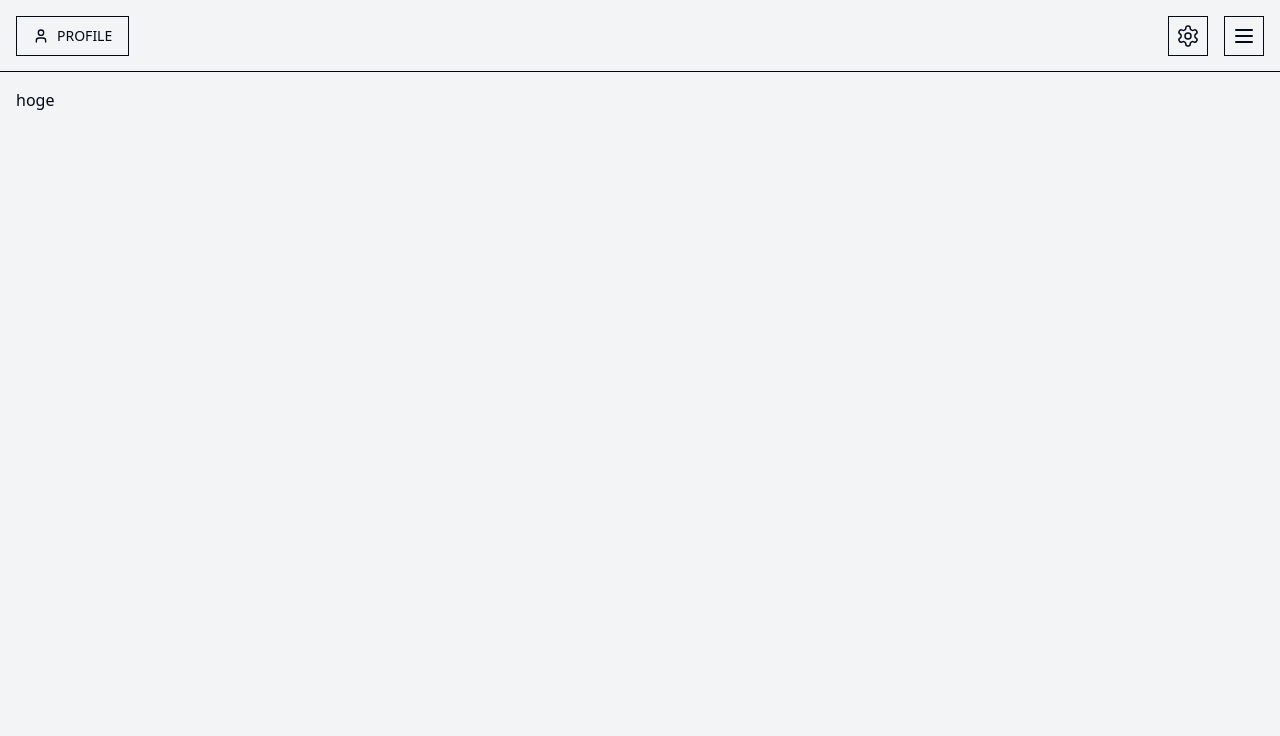
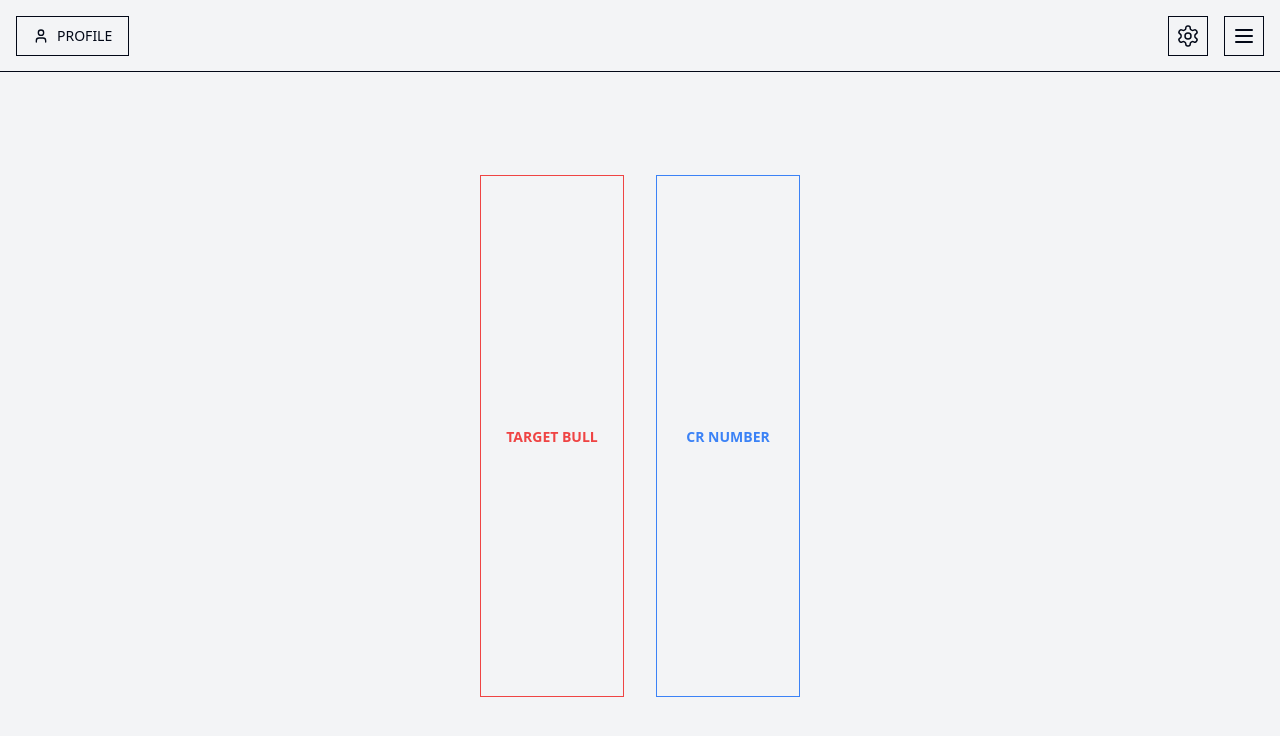
Before and after one commit to RuiOkazaki/dartsroutine, a Next.js app: page /game in a window 1280 px wide. Shown: the top 736 px of the page. Built offline with nearby package versions, Linux system fonts and the light colour scheme.

Commit message:
feat: ゲーム選択uiを実装した

```diff
--- a/src/page/game/page.tsx
+++ b/src/page/game/page.tsx
@@ -1,4 +1,7 @@
+'use client';
+
 import { Button } from '@/shared/ui/button';
+import { Typography } from '@/shared/ui/typography';
 import { MenuIcon, SettingsIcon, UserIcon } from 'lucide-react';
 import './style.css';
 
@@ -19,7 +22,46 @@ export default async function Game() {
           </Button>
         </div>
       </header>
-      <main className='p-4'>hoge</main>
+      <main className='h-full p-4'>
+        <div className='flex h-full items-center justify-center gap-8'>
+          <div className='h-3/4'>
+            <Typography
+              className='grid h-full w-36 place-items-center border border-red-500 text-red-500 uppercase'
+              variant='body-m'
+              weight='bold'
+              asChild
+            >
+              <Button
+                variant='unstyle'
+                onClick={() => {
+                  // biome-ignore lint/suspicious/noConsoleLog: <explanation>
+                  console.log('onClick!');
+                }}
+              >
+                Target Bull
+              </Button>
+            </Typography>
+          </div>
+          <div className='h-3/4'>
+            <Typography
+              className='grid h-full w-36 place-items-center border border-blue-500 text-blue-500 uppercase'
+              variant='body-m'
+              weight='bold'
+              asChild
+            >
+              <Button
+                variant='unstyle'
+                onClick={() => {
+                  // biome-ignore lint/suspicious/noConsoleLog: <explanation>
+                  console.log('onClick!');
+                }}
+              >
+                CR Number
+              </Button>
+            </Typography>
+          </div>
+        </div>
+      </main>
     </div>
   );
 }
```
